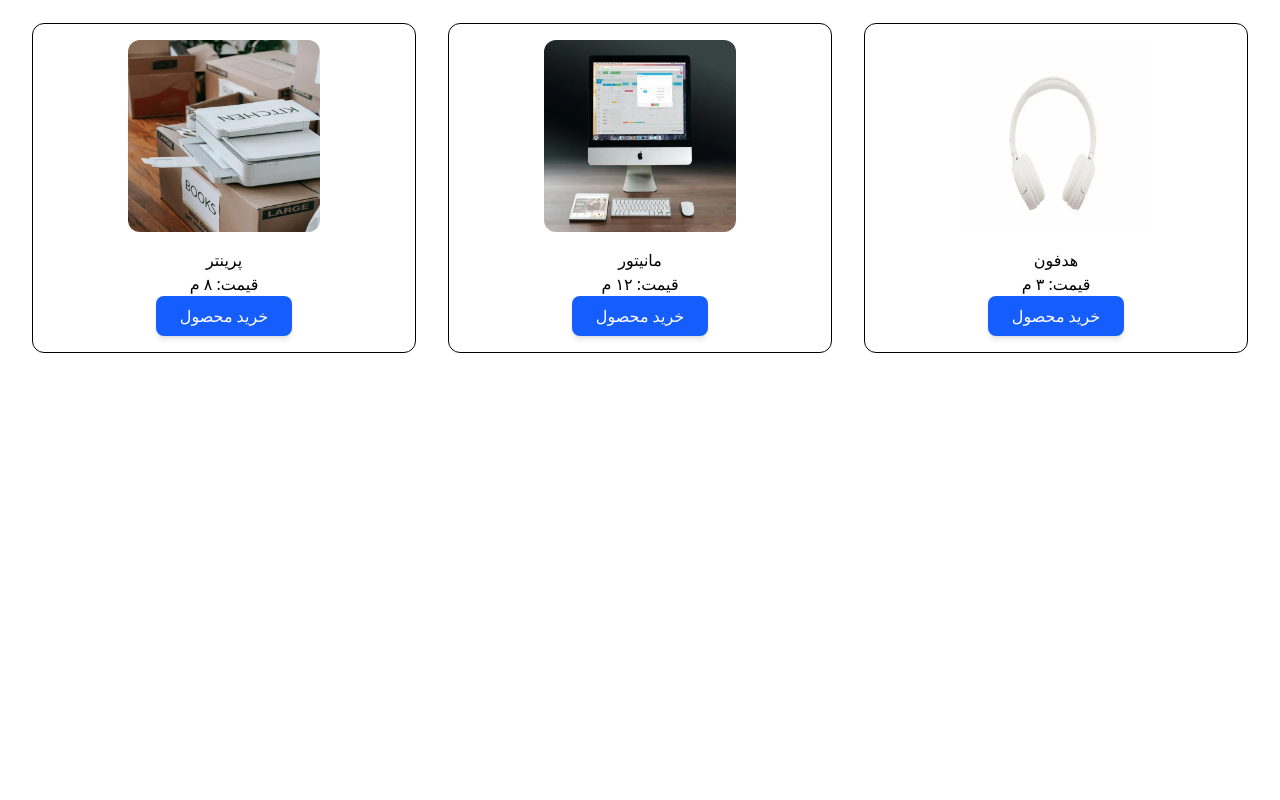
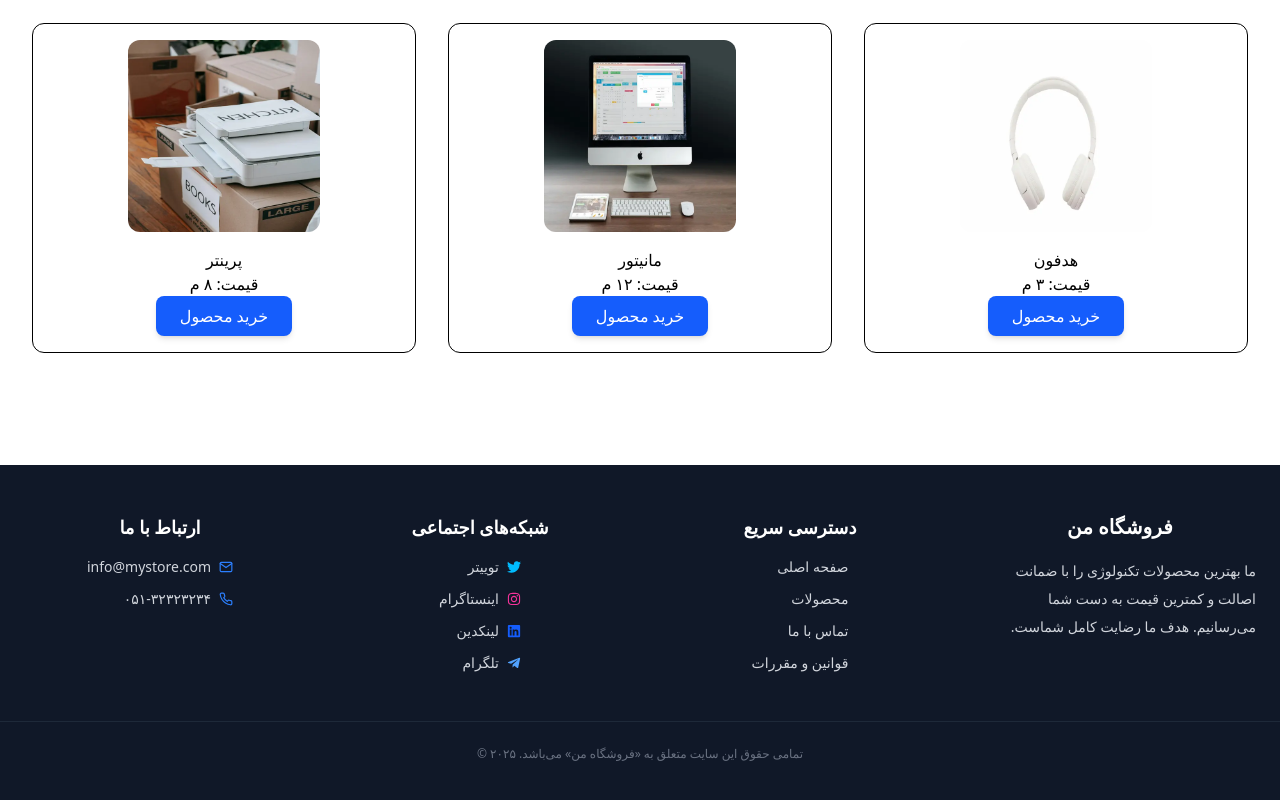
Before and after one commit to Namazi-Fard/Shopping-website, a React (Vite) app: page /products in a window 1280 px wide. Shown: the part 504-1304 px from the top of the page. Before the commit the page ends 889 px from the top, so only its background shows below. Built offline with nearby package versions, Linux system fonts and the light colour scheme.

Commit message:
create footer

```diff
--- /dev/null
+++ b/components/Footer.jsx
@@ -0,0 +1,118 @@
+import React from "react";
+import {
+  FaInstagram,
+  FaTelegramPlane,
+  FaTwitter,
+  FaLinkedin,
+} from "react-icons/fa";
+import { FiMail, FiPhone } from "react-icons/fi";
+
+const Footer = () => {
+  return (
+    <footer className="bg-gray-900 text-gray-300 py-12 mt-20" dir="rtl">
+      <div className="container mx-auto px-6 grid grid-cols-1 md:grid-cols-4 gap-12 text-center md:text-right">
+        {/* بخش اول: درباره ما */}
+        <div className="flex flex-col items-center ">
+          <h3 className="text-white text-xl font-bold mb-4">فروشگاه من</h3>
+          <p className="text-sm leading-7 max-w-xs">
+            ما بهترین محصولات تکنولوژی را با ضمانت اصالت و کمترین قیمت به دست
+            شما می‌رسانیم. هدف ما رضایت کامل شماست.
+          </p>
+        </div>
+
+        {/* بخش دوم: لینک‌های سریع */}
+        <div className="flex flex-col items-center ">
+          <h3 className="text-white text-lg font-bold mb-4">دسترسی سریع</h3>
+          <ul className="space-y-3 text-sm">
+            <li>
+              <a href="/" className="hover:text-blue-400 transition-colors">
+                صفحه اصلی
+              </a>
+            </li>
+            <li>
+              <a
+                href="/products"
+                className="hover:text-blue-400 transition-colors"
+              >
+                محصولات
+              </a>
+            </li>
+            <li>
+              <a href="#" className="hover:text-blue-400 transition-colors">
+                تماس با ما
+              </a>
+            </li>
+            <li>
+              <a href="#" className="hover:text-blue-400 transition-colors">
+                قوانین و مقررات
+              </a>
+            </li>
+          </ul>
+        </div>
+
+        {/* بخش سوم: شبکه‌های اجتماعی */}
+        <div className="flex flex-col items-center">
+          <h3 className="text-white text-lg font-bold mb-4">
+            شبکه‌های اجتماعی
+          </h3>
+          <ul className="space-y-3 text-sm">
+            <li>
+              <a
+                href="#"
+                className="hover:text-blue-400 transition-colors flex items-center gap-2 justify-center md:justify-start"
+              >
+                <FaTwitter className="text-sky-400" /> <span>توییتر</span>
+              </a>
+            </li>
+            <li>
+              <a
+                href="#"
+                className="hover:text-pink-500 transition-colors flex items-center gap-2 justify-center md:justify-start"
+              >
+                <FaInstagram className="text-pink-500" />{" "}
+                <span>اینستاگرام</span>
+              </a>
+            </li>
+            <li>
+              <a
+                href="#"
+                className="hover:text-blue-600 transition-colors flex items-center gap-2 justify-center md:justify-start"
+              >
+                <FaLinkedin className="text-blue-600" /> <span>لینکدین</span>
+              </a>
+            </li>
+            <li>
+              <a
+                href="#"
+                className="hover:text-blue-400 transition-colors flex items-center gap-2 justify-center md:justify-start"
+              >
+                <FaTelegramPlane className="text-blue-400" />{" "}
+                <span>تلگرام</span>
+              </a>
+            </li>
+          </ul>
+        </div>
+
+        {/* بخش چهارم: ارتباط با ما */}
+        <div className="flex flex-col items-center ">
+          <h3 className="text-white text-lg font-bold mb-4">ارتباط با ما</h3>
+          <div className="space-y-3 text-sm">
+            <p className="flex items-center gap-2 justify-center md:justify-start">
+              <FiMail className="text-blue-500" /> info@mystore.com
+            </p>
+            <p className="flex items-center gap-2 justify-center md:justify-start">
+              <FiPhone className="text-blue-500" /> ۰۵۱-۳۲۳۲۳۲۳۴
+            </p>
+          </div>
+        </div>
+      </div>
+
+      {/* خط کپی‌رایت */}
+      <div className="border-t border-gray-800 mt-12 pt-6 text-center text-xs text-gray-500 px-4">
+        تمامی حقوق این سایت متعلق به «فروشگاه من» می‌باشد. ۲۰۲۵ &copy;
+      </div>
+    </footer>
+  );
+};
+
+export default Footer;
--- a/src/App.jsx
+++ b/src/App.jsx
@@ -4,6 +4,7 @@ import Navbar from "../components/Navbar";
 import { Routes, Route } from "react-router-dom";
 import Products from "../pages/Products";
 import Home from "../pages/Home";
+import Footer from "../components/Footer";
 
 // App Component
 // This is the main entrance of our application.
@@ -29,13 +30,15 @@ const authButtons = (
 function App() {
   return (
     <>
-      {/* تست نوبار */}
-      <div>
+      <div className="flex flex-col min-h-screen">
         <Navbar links={myLinks} logo="فروشگاه من" actions={authButtons} />
-        <Routes>
-          <Route path="/" element={<Home />} />
-          <Route path="/products" element={<Products />} />
-        </Routes>
+        <main className="grow">
+          <Routes>
+            <Route path="/" element={<Home />} />
+            <Route path="/products" element={<Products />} />
+          </Routes>
+        </main>
+        <Footer />
       </div>
     </>
   );
```
